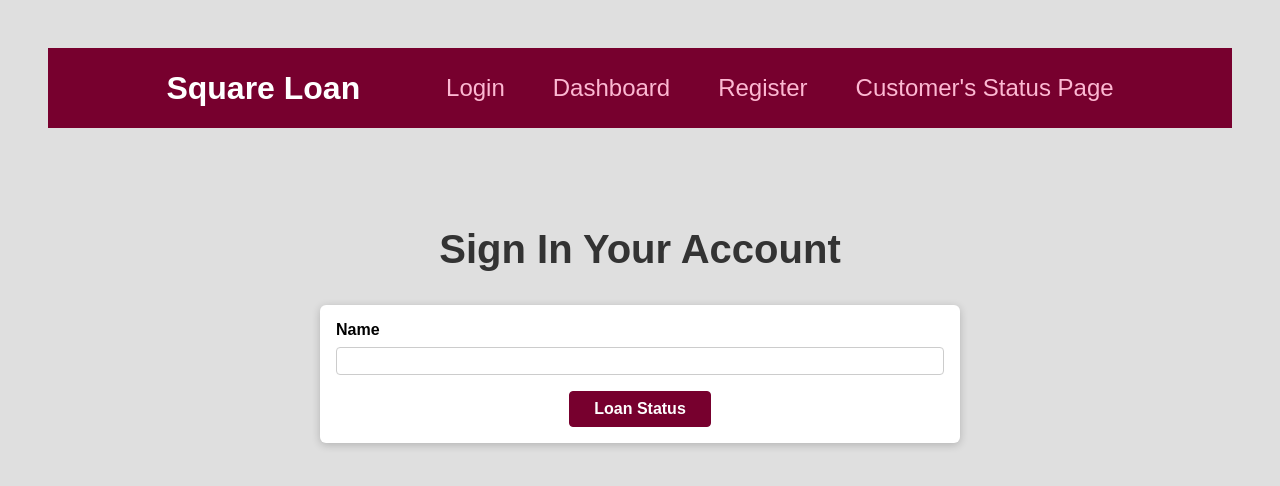
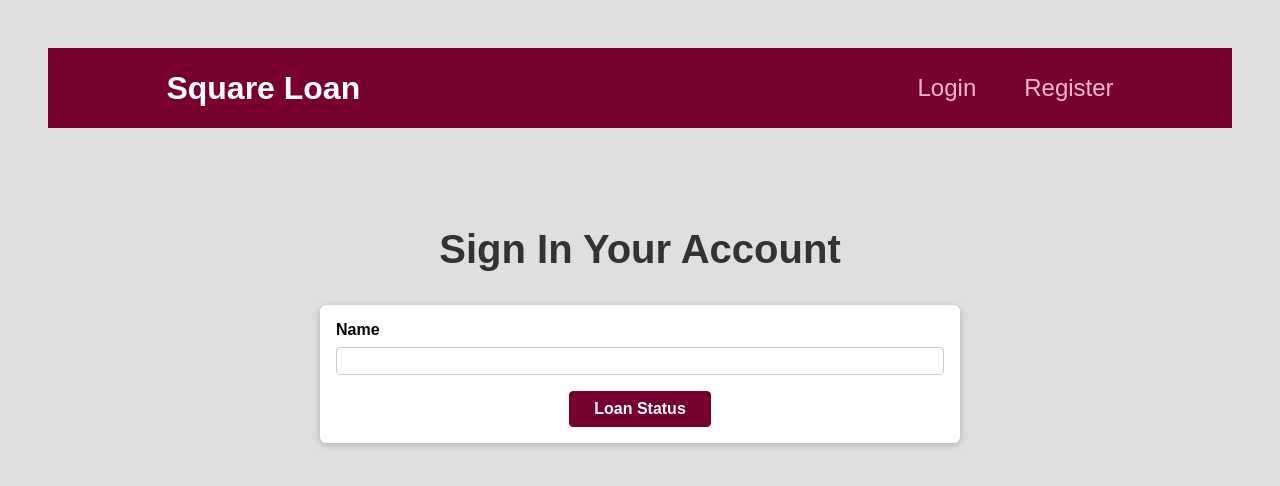
Before and after one commit to ayohorla/my-square-loan, a React (Create React App) app: page / in a window 1280 px wide. Shown: the top 486 px of the page. Built offline with nearby package versions, Linux system fonts and the light colour scheme; the HTML template or start-up script is replaced by a standard one.

Commit message:
heroku update

```diff
--- a/src/components/layout/MainNavigation.js
+++ b/src/components/layout/MainNavigation.js
@@ -12,14 +12,9 @@ function MainNavigation(){
                     <Link to='/'>Login</Link>
                 </li>
                 <li>
-                    <Link to='/dashboard'>Dashboard</Link>
-                </li>
-                <li>
                     <Link to='/register'>Register</Link>
                 </li>
-                <li>
-                    <Link to='/StatusPage'>Customer's Status Page</Link>
-                </li>
+
             </ul>
         </nav>
     </header>
--- a/src/pages/Login.js
+++ b/src/pages/Login.js
@@ -3,12 +3,13 @@ import classes from '../components/Users/NewUserForm.module.css';
 
 function Login() {
 
-    function loanStatusHandler(props){
+    function loanStatusHandler(userData){
         fetch(
             'https://my-square-loan-default-rtdb.firebaseio.com/users.json'
         ).then((Response) => {
-            Response.json(props.users);
+            Response.json(userData);
         })
+        console.log(userData);
     }
     return (
         <section>
```
